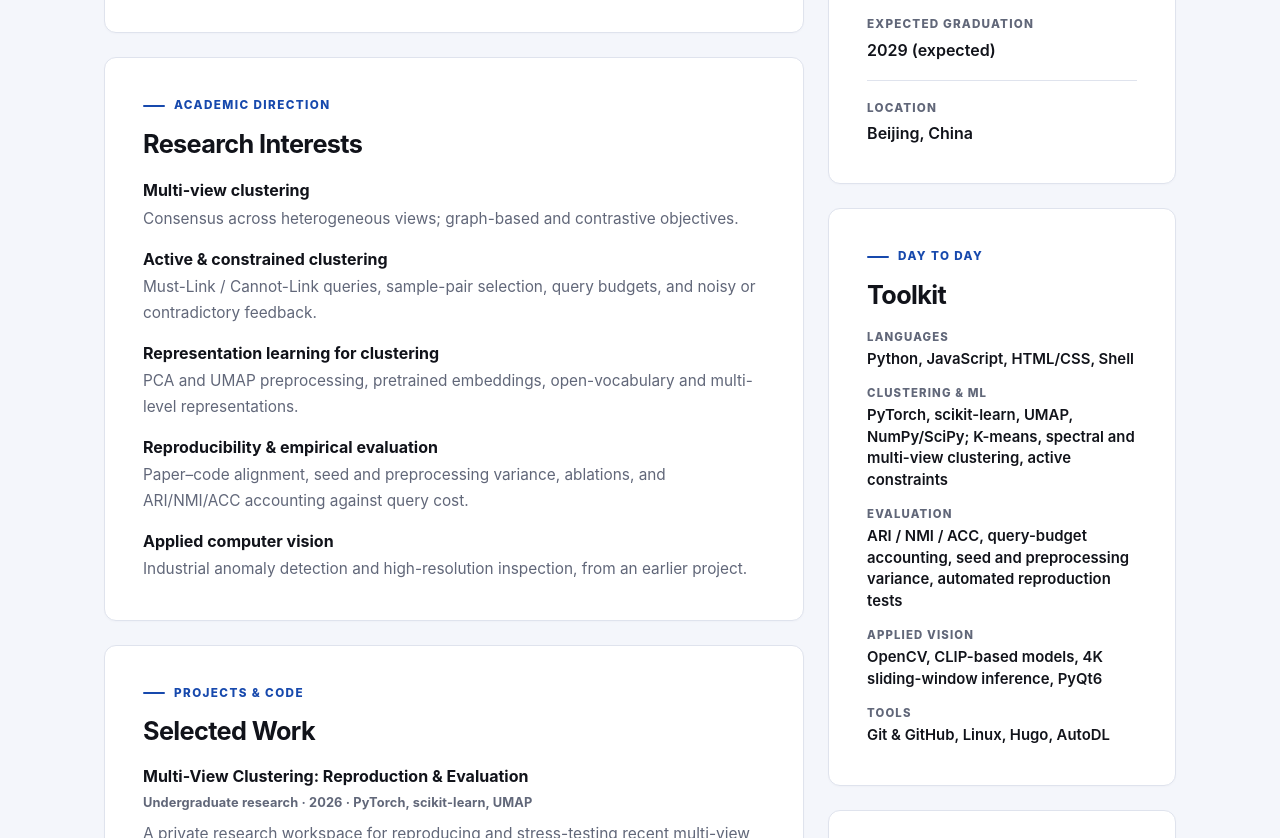
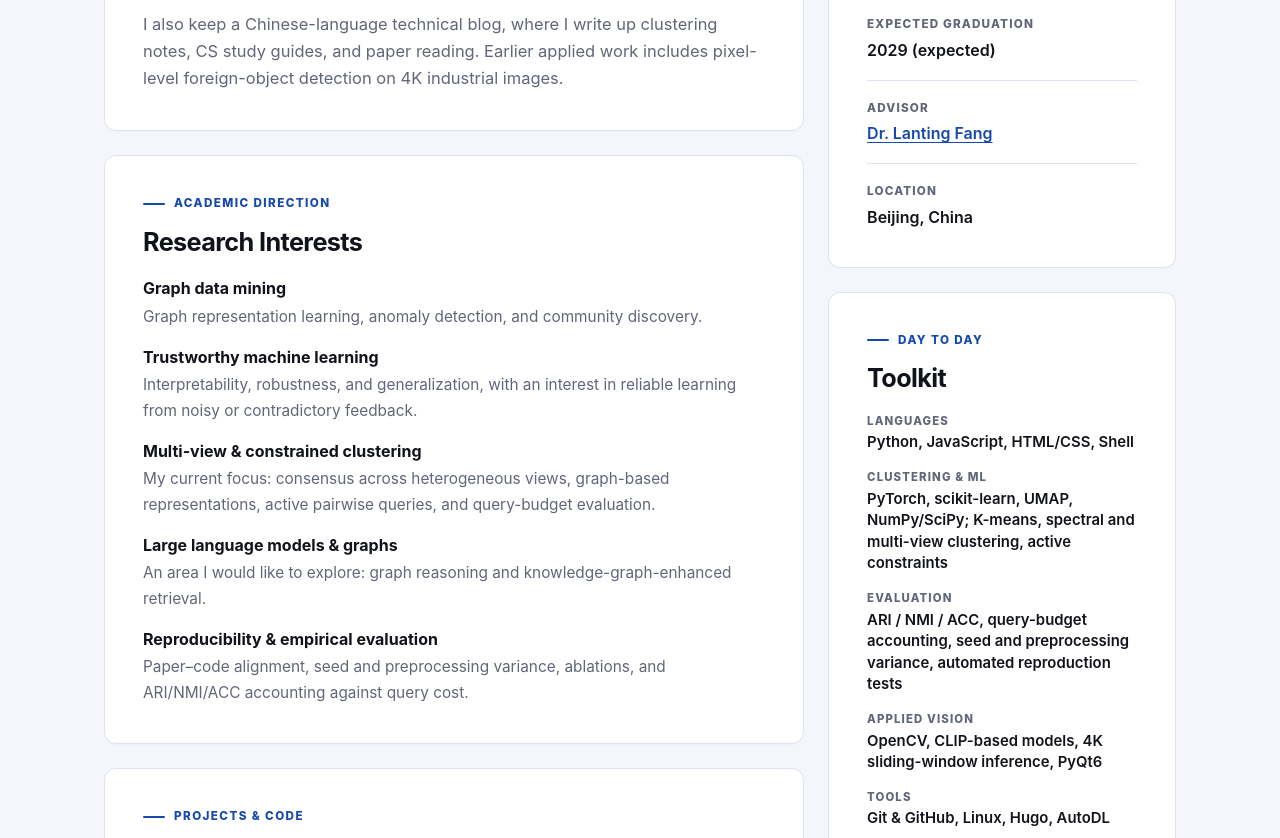
Before and after one commit to pottarzake/pottarzake.github.io, a plain HTML site: page about/index.html in a window 1280 px wide. Shown: the part 1180-2018 px from the top of the page. Drawn offline with Linux system fonts and the light colour scheme.

Commit message:
fix: correct academic advisor and research interests

```diff
--- a/about/index.html
+++ b/about/index.html
@@ -3,21 +3,21 @@
 <head>
   <meta charset="utf-8">
   <meta name="viewport" content="width=device-width, initial-scale=1">
-  <meta name="description" content="Yudong Wang (Zake) is an undergraduate in computer science at Beijing Institute of Technology, working on multi-view clustering, active and constrained clustering, and reproducible evaluation of clustering methods.">
+  <meta name="description" content="Yudong Wang (Zake) is a computer science undergraduate at Beijing Institute of Technology, advised by Dr. Lanting Fang. His current work focuses on multi-view clustering, with broader interests in graph data mining and trustworthy machine learning.">
   <meta name="theme-color" content="#f4f6fb" media="(prefers-color-scheme: light)">
   <meta name="theme-color" content="#11141b" media="(prefers-color-scheme: dark)">
-  <title>Yudong Wang · Multi-View Clustering Undergraduate · BIT</title>
+  <title>Yudong Wang · Clustering &amp; Graph Mining · BIT</title>
   <link rel="canonical" href="https://pottarzake.github.io/about/">
   <link rel="alternate" type="application/rss+xml" href="/index.xml" title="Zake 的个人博客">
 
   <meta property="og:type" content="profile">
-  <meta property="og:title" content="Yudong Wang · Multi-View Clustering Undergraduate at BIT">
-  <meta property="og:description" content="Undergraduate in computer science at Beijing Institute of Technology, working on multi-view clustering, active constraints, and reproducible evaluation of clustering methods.">
+  <meta property="og:title" content="Yudong Wang · Clustering &amp; Graph Mining at BIT">
+  <meta property="og:description" content="Computer science undergraduate advised by Dr. Lanting Fang. Current work in multi-view clustering; interests in graph data mining and trustworthy machine learning.">
   <meta property="og:url" content="https://pottarzake.github.io/about/">
   <meta property="og:site_name" content="Zake · Academic Profile">
   <meta name="twitter:card" content="summary">
-  <meta name="twitter:title" content="Yudong Wang · Multi-View Clustering Undergraduate at BIT">
-  <meta name="twitter:description" content="Undergraduate in computer science at Beijing Institute of Technology, working on multi-view clustering, active and constrained clustering, and reproducible evaluation.">
+  <meta name="twitter:title" content="Yudong Wang · Clustering &amp; Graph Mining at BIT">
+  <meta name="twitter:description" content="Computer science undergraduate advised by Dr. Lanting Fang. Current work in multi-view clustering; interests in graph data mining and trustworthy machine learning.">
 
   <script type="application/ld+json">
   {
@@ -39,6 +39,9 @@
       "https://pottarzake.github.io/"
     ],
     "knowsAbout": [
+      "Graph Data Mining",
+      "Trustworthy Machine Learning",
+      "Large Language Models and Graphs",
       "Multi-View Clustering",
       "Active and Constrained Clustering",
       "Representation Learning",
@@ -871,9 +874,9 @@
       <div>
         <p class="eyebrow">Undergraduate Academic Profile</p>
         <h1 id="profile-name">Yudong Wang</h1>
-        <p class="role">Undergraduate · Multi-View Clustering</p>
+        <p class="role">Undergraduate · Clustering &amp; Graph Mining</p>
         <p class="affiliation">School of Computer Science and Technology<br>Beijing Institute of Technology</p>
-        <p class="lede">I work on multi-view clustering: reproducing recent methods, checking when their reported gains hold up, and studying how active pairwise constraints and noisy feedback change the result.</p>
+        <p class="lede">My current work focuses on multi-view clustering, active pairwise constraints, and reproducible evaluation. My broader interests include graph data mining and trustworthy machine learning.</p>
         <div class="actions" aria-label="Profile links">
           <a class="button primary" href="https://github.com/pottarzake" target="_blank" rel="noopener noreferrer">
             <svg class="icon" viewBox="0 0 24 24" fill="currentColor" aria-hidden="true"><path d="M12 .7a11.5 11.5 0 0 0-3.64 22.41c.58.11.79-.25.79-.56v-2.23c-3.23.7-3.91-1.37-3.91-1.37-.53-1.34-1.29-1.7-1.29-1.7-1.05-.72.08-.71.08-.71 1.17.08 1.78 1.2 1.78 1.2 1.04 1.78 2.72 1.27 3.38.97.1-.75.41-1.27.74-1.56-2.58-.29-5.29-1.29-5.29-5.69 0-1.26.45-2.28 1.19-3.09-.12-.29-.52-1.46.11-3.05 0 0 .97-.31 3.16 1.18A10.96 10.96 0 0 1 12 6.11c.98 0 1.95.13 2.87.39 2.2-1.49 3.16-1.18 3.16-1.18.63 1.59.23 2.76.11 3.05.74.81 1.19 1.83 1.19 3.09 0 4.41-2.72 5.39-5.3 5.68.42.36.79 1.07.79 2.16v3.25c0 .31.21.68.8.56A11.5 11.5 0 0 0 12 .7Z"/></svg>
@@ -907,6 +910,7 @@
           <p class="section-label">Profile</p>
           <h2 id="about-title">About</h2>
           <p class="about-copy">I am Yudong Wang — also known as <strong>Zake</strong> — an undergraduate in the School of Computer Science and Technology at Beijing Institute of Technology, expected to graduate in 2029.</p>
+          <p class="about-copy">I am advised by <a href="https://fanglanting.github.io/" target="_blank" rel="noopener noreferrer">Dr. Lanting Fang</a>. My broader research interests include graph data mining, trustworthy machine learning, and the intersection of large language models and graphs.</p>
           <p class="about-copy">My current research is multi-view clustering, especially constraint-based and active methods. I reproduce recent papers, audit where the released code departs from the paper, and build experiment pipelines for stability, ablation, and noisy-constraint studies. I care less about a single best ARI than about whether a gain survives different seeds, preprocessing choices, and wrong answers.</p>
           <p class="about-copy">I also keep a Chinese-language technical blog, where I write up clustering notes, CS study guides, and paper reading. Earlier applied work includes pixel-level foreign-object detection on 4K industrial images.</p>
         </section>
@@ -916,24 +920,24 @@
           <h2 id="research-title">Research Interests</h2>
           <ul class="interest-list">
             <li>
-              <strong>Multi-view clustering</strong>
-              <span>Consensus across heterogeneous views; graph-based and contrastive objectives.</span>
+              <strong>Graph data mining</strong>
+              <span>Graph representation learning, anomaly detection, and community discovery.</span>
             </li>
             <li>
-              <strong>Active &amp; constrained clustering</strong>
-              <span>Must-Link / Cannot-Link queries, sample-pair selection, query budgets, and noisy or contradictory feedback.</span>
+              <strong>Trustworthy machine learning</strong>
+              <span>Interpretability, robustness, and generalization, with an interest in reliable learning from noisy or contradictory feedback.</span>
             </li>
             <li>
-              <strong>Representation learning for clustering</strong>
-              <span>PCA and UMAP preprocessing, pretrained embeddings, open-vocabulary and multi-level representations.</span>
+              <strong>Multi-view &amp; constrained clustering</strong>
+              <span>My current focus: consensus across heterogeneous views, graph-based representations, active pairwise queries, and query-budget evaluation.</span>
+            </li>
+            <li>
+              <strong>Large language models &amp; graphs</strong>
+              <span>An area I would like to explore: graph reasoning and knowledge-graph-enhanced retrieval.</span>
             </li>
             <li>
               <strong>Reproducibility &amp; empirical evaluation</strong>
               <span>Paper–code alignment, seed and preprocessing variance, ablations, and ARI/NMI/ACC accounting against query cost.</span>
-            </li>
-            <li>
-              <strong>Applied computer vision</strong>
-              <span>Industrial anomaly detection and high-resolution inspection, from an earlier project.</span>
             </li>
           </ul>
         </section>
@@ -1096,6 +1100,10 @@
               <dd>2029 (expected)</dd>
             </div>
             <div>
+              <dt>Advisor</dt>
+              <dd><a href="https://fanglanting.github.io/" target="_blank" rel="noopener noreferrer">Dr. Lanting Fang</a></dd>
+            </div>
+            <div>
               <dt>Location</dt>
               <dd>Beijing, China</dd>
             </div>
```
